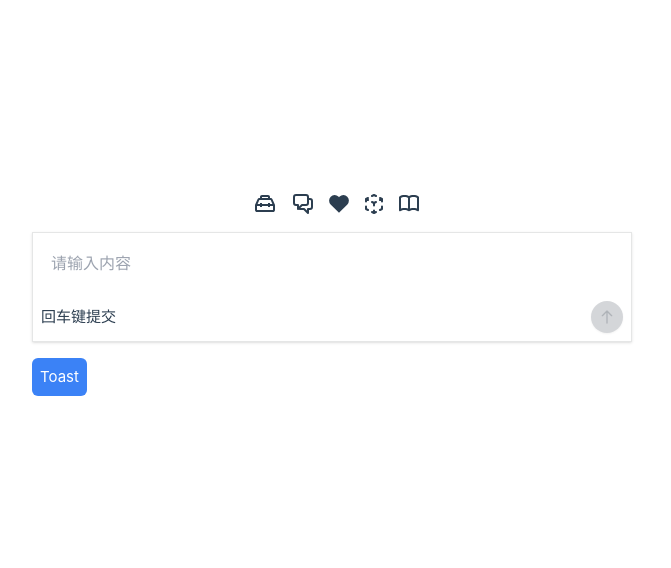
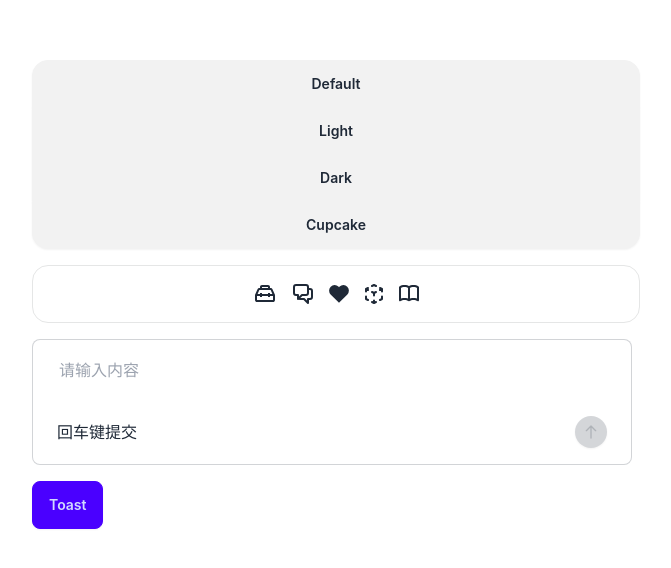
Before and after one commit to AppChainAI/frontend-vui, a Vue app: page / in a window 1280 px wide. Shown: the part 106-674 px from the top of the page, without its empty margins (0-671 px from the left). Built offline with nearby package versions, Linux system fonts and the light colour scheme; the HTML template or start-up script is replaced by a standard one.

Commit message:
添加主题控制

```diff
--- a/src/assets/base.css
+++ b/src/assets/base.css
@@ -1,62 +1,4 @@
 /* color palette from <https://github.com/vuejs/theme> */
-:root {
-  --vt-c-white: #ffffff;
-  --vt-c-white-soft: #f8f8f8;
-  --vt-c-white-mute: #f2f2f2;
-
-  --vt-c-black: #181818;
-  --vt-c-black-soft: #222222;
-  --vt-c-black-mute: #282828;
-
-  --vt-c-indigo: #2c3e50;
-
-  --vt-c-divider-light-1: rgba(60, 60, 60, 0.29);
-  --vt-c-divider-light-2: rgba(60, 60, 60, 0.12);
-  --vt-c-divider-dark-1: rgba(84, 84, 84, 0.65);
-  --vt-c-divider-dark-2: rgba(84, 84, 84, 0.48);
-
-  --vt-c-text-light-1: var(--vt-c-indigo);
-  --vt-c-text-light-2: rgba(60, 60, 60, 0.66);
-  --vt-c-text-dark-1: var(--vt-c-white);
-  --vt-c-text-dark-2: rgba(235, 235, 235, 0.64);
-}
-
-/* semantic color variables for this project */
-:root {
-  --color-background: var(--vt-c-white);
-  --color-background-soft: var(--vt-c-white-soft);
-  --color-background-mute: var(--vt-c-white-mute);
-
-  --color-border: var(--vt-c-divider-light-2);
-  --color-border-hover: var(--vt-c-divider-light-1);
-
-  --color-heading: var(--vt-c-text-light-1);
-  --color-text: var(--vt-c-text-light-1);
-
-  --section-gap: 160px;
-}
-
-@media (prefers-color-scheme: dark) {
-  :root {
-    --color-background: var(--vt-c-black);
-    --color-background-soft: var(--vt-c-black-soft);
-    --color-background-mute: var(--vt-c-black-mute);
-
-    --color-border: var(--vt-c-divider-dark-2);
-    --color-border-hover: var(--vt-c-divider-dark-1);
-
-    --color-heading: var(--vt-c-text-dark-1);
-    --color-text: var(--vt-c-text-dark-2);
-  }
-}
-
-*,
-*::before,
-*::after {
-  box-sizing: border-box;
-  margin: 0;
-  font-weight: normal;
-}
 
 body {
   min-height: 100vh;
--- a/src/components/MentionInput.vue
+++ b/src/components/MentionInput.vue
@@ -1,5 +1,5 @@
 <template>
-  <div class="mention-input w-full h-full flex flex-col border border-base-300 shadow p-2 gap-4">
+  <div class="mention-input w-full h-full flex flex-col px-4 py-2 gap-4 input input-bordered">
     <!-- 提示框 -->
     <div v-if="showSuggestions" class="suggestions" :style="suggestionsStyle">
       <div v-for="(item, index) in filteredOptions" :key="item.value" class="suggestion-item"
@@ -11,7 +11,7 @@
     <textarea ref="textareaRef" class="textarea textarea-lg" :placeholder="placeholder" :value="modelValue"
       @input="handleInput" @keydown="handleKeydown" rows="1"></textarea>
     <!-- 扩展工具栏 -->
-    <div class="flex items-center justify-between">
+    <div class="flex items-center justify-between p-2">
       <!-- 扩展工具栏 -->
       <slot></slot>
       <div class="flex items-center gap-2">
--- a/src/views/HomeView.vue
+++ b/src/views/HomeView.vue
@@ -40,7 +40,18 @@ function showToast(): void {
 
 <template>
   <div class="flex flex-col gap-4">
-    <div class="flex items-center justify-center gap-4 flex-wrap">
+    <!-- 主题切换 -->
+    <div class="join join-vertical rounded-box">
+      <input type="radio" name="theme-buttons" class="btn theme-controller join-item" aria-label="Default"
+        value="default" />
+      <input type="radio" name="theme-buttons" class="btn theme-controller join-item" aria-label="Light"
+        value="light" />
+      <input type="radio" name="theme-buttons" class="btn theme-controller join-item" aria-label="Dark" value="dark" />
+      <input type="radio" name="theme-buttons" class="btn theme-controller join-item" aria-label="Cupcake"
+        value="cupcake" />
+    </div>
+    <!-- 图标 -->
+    <div class="flex items-center justify-center gap-4 flex-wrap p-4 rounded-box border border-base-300">
       <IconTooling />
       <IconCommunity />
       <IconSupport />
@@ -50,7 +61,8 @@ function showToast(): void {
     <div class="flex gap-4 flex-wrap">
       <!-- 输入框 -->
       <div class="w-[600px]">
-        <MentionInput v-model="inputValue" :suggestions="options" placeholder="请输入内容" @submit="handleSubmit">
+        <MentionInput v-model="inputValue" :suggestions="options" placeholder="请输入内容" @submit="handleSubmit"
+          class="rounded-btn">
           <div>
             回车键提交
           </div>
@@ -58,7 +70,7 @@ function showToast(): void {
       </div>
       <!-- 按钮,调用 Toast 组件 -->
       <div class="w-[600px]">
-        <button class="bg-blue-500 text-white p-2 rounded-md" @click="showToast">Toast</button>
+        <button class="btn btn-primary rounded-btn" @click="showToast">Toast</button>
       </div>
     </div>
   </div>
```
